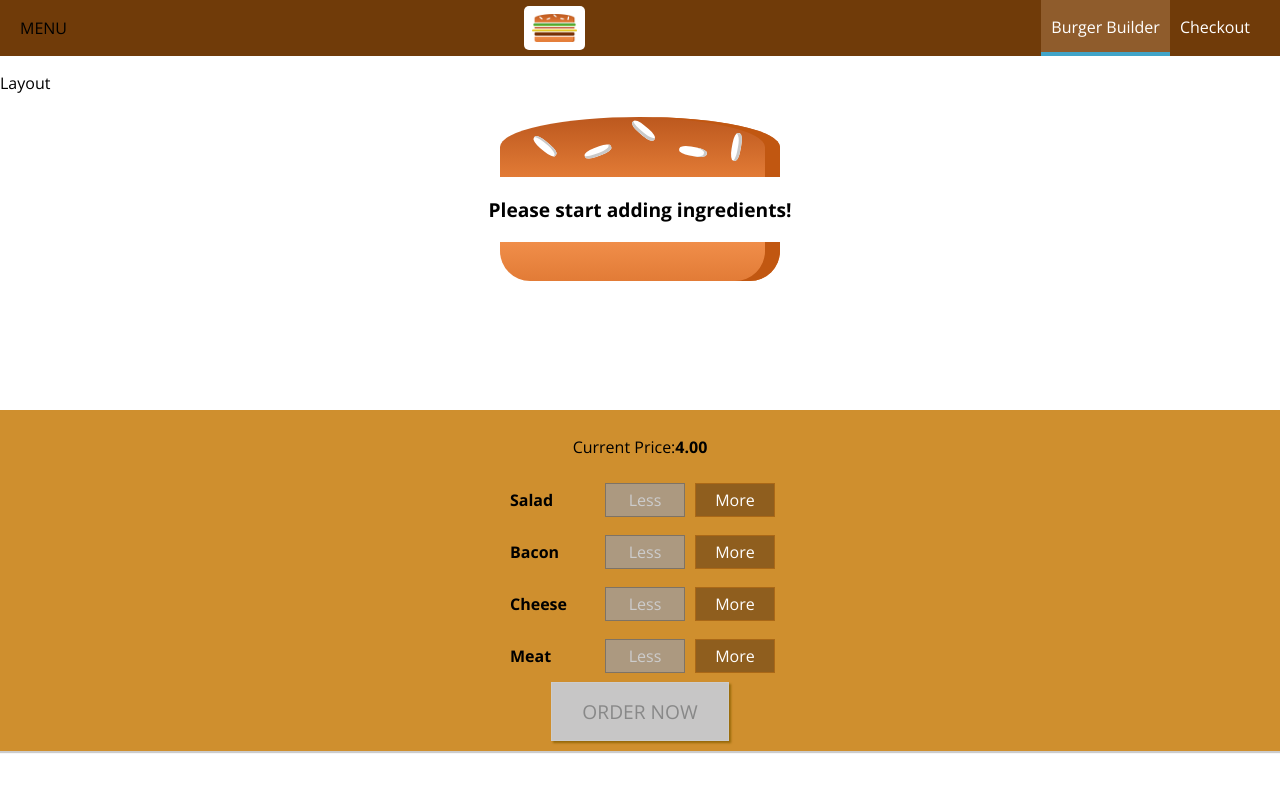
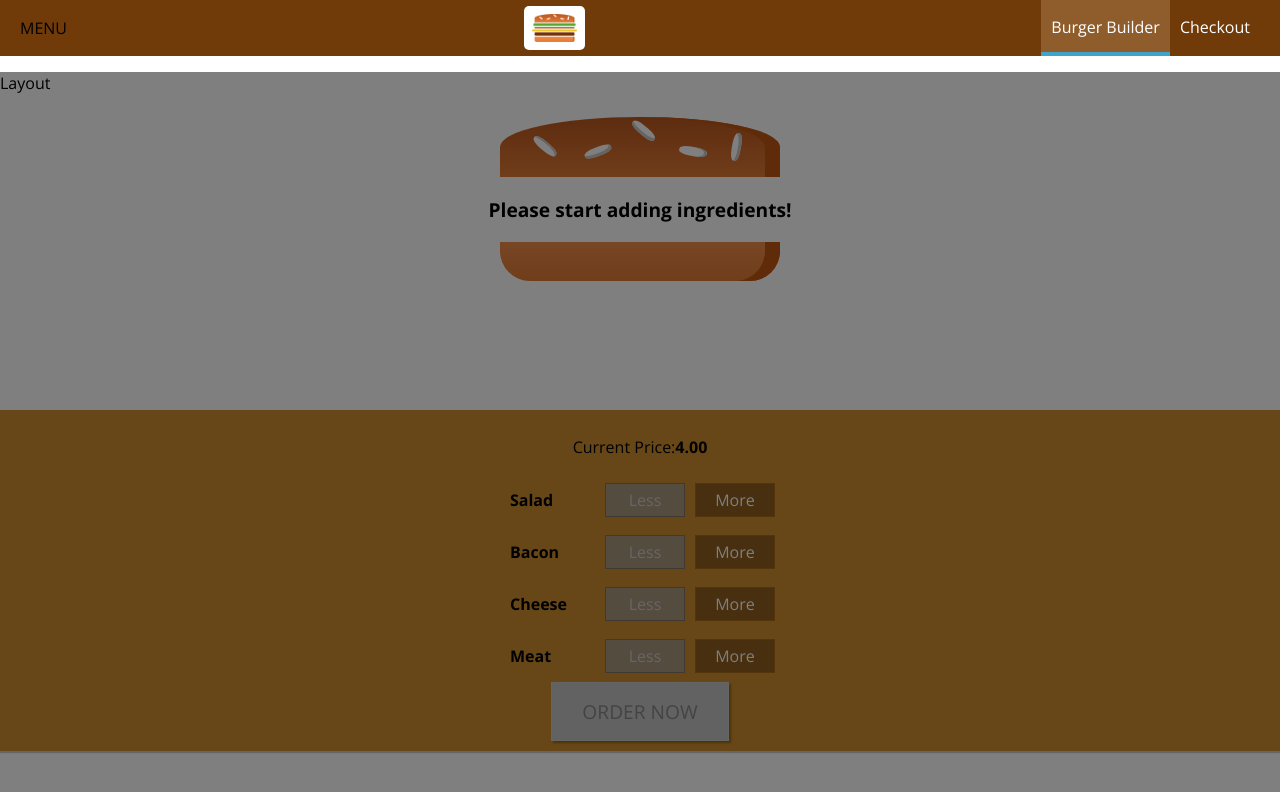
Before and after one commit to footios/burger, a React app: page / in a window 1280 px wide. Shown: the top 792 px of the page. Built offline with nearby package versions, Linux system fonts and the light colour scheme.

Commit message:
fix sideDrawer

```diff
--- a/src/components/Layout/Layout.js
+++ b/src/components/Layout/Layout.js
@@ -1,25 +1,25 @@
-import React from "react";
+import React, { Component } from "react";
 import Eject from "../../hoc/Eject";
 import classes from "./Layout.module.css";
 import Toolbar from "../Navigation/Toolbar/Toolbar";
 import SideDrawer from "../Navigation/SideDrawer/SideDrawer";
 
 // Child of App
-class Layout extends React.Component {
-  state = { backDrop: true, showSidedrawer: false };
-
-  sideDrawerClosed = () => {
-    this.setState({ backDrop: false, showSidedrawer: true });
+class Layout extends Component {
+  state = {
+    showSideDrawer: true
   };
 
+  sideDrawerClosedHandler = () => {
+    this.setState({ showSideDrawer: false });
+  };
   render() {
     return (
       <Eject>
         <Toolbar />
         <SideDrawer
-          show={this.state.backDrop}
-          //showSidedrawer={this.state.showSidedrwer}
-          sideDrawerClosed={this.sideDrawerClosed}
+          open={this.state.showSideDrawer}
+          closed={this.sideDrawerClosedHandler}
         />
         <main className={classes.Content}>{this.props.children}</main>
       </Eject>
--- a/src/components/Navigation/SideDrawer/SideDrawer.js
+++ b/src/components/Navigation/SideDrawer/SideDrawer.js
@@ -7,12 +7,15 @@ import Eject from "../../../hoc/Eject";
 
 // child of layout
 const sideDrawer = props => {
+  let attachedClasses = [classes.SideDrawer, classes.Close];
+
+  if (props.open) {
+    attachedClasses = [classes.SideDrawer, classes.Open];
+  }
   return (
     <Eject>
-      <div className={classes.showBackdrop}>
-        <Backdrop show={props.show} clicked={props.sideDrawerClosed} />
-      </div>
-      <div className={classes.SideDrawer}>
+      <Backdrop show={props.open} clicked={props.closed} />
+      <div className={attachedClasses.join(" ")}>
         <div className={classes.Logo}>
           <Logo />
         </div>
--- a/src/components/Navigation/SideDrawer/SideDrawer.module.css
+++ b/src/components/Navigation/SideDrawer/SideDrawer.module.css
@@ -12,28 +12,20 @@
   transition: transform 0.3s ease-out;
 }
 
-@media (max-width: 499px) {
-  .showBackdrop {
-    display: inline-block;
-  }
-}
-
 @media (min-width: 500px) {
   .SideDrawer {
     display: none;
   }
-  .showBackdrop {
-    display: none;
-  }
 }
 
-/* will be attached conditionaly to play animation */
+/* will be attached conditionaly to play animation
+Max used this to open close the sideDrawer by clicking the backDrop*/
 .Open {
-  transform: translateY(0); /* shift sideDrawer into the above position */
+  transform: translateX(0); /* shift sideDrawer into the above position */
 }
 
 .Close {
-  transform: translateY(-100);
+  transform: translateX(-100%);
 }
 
 .Logo {
```
Also changed, not shown: 1 other file (tests, documents, lock files or other folders).
